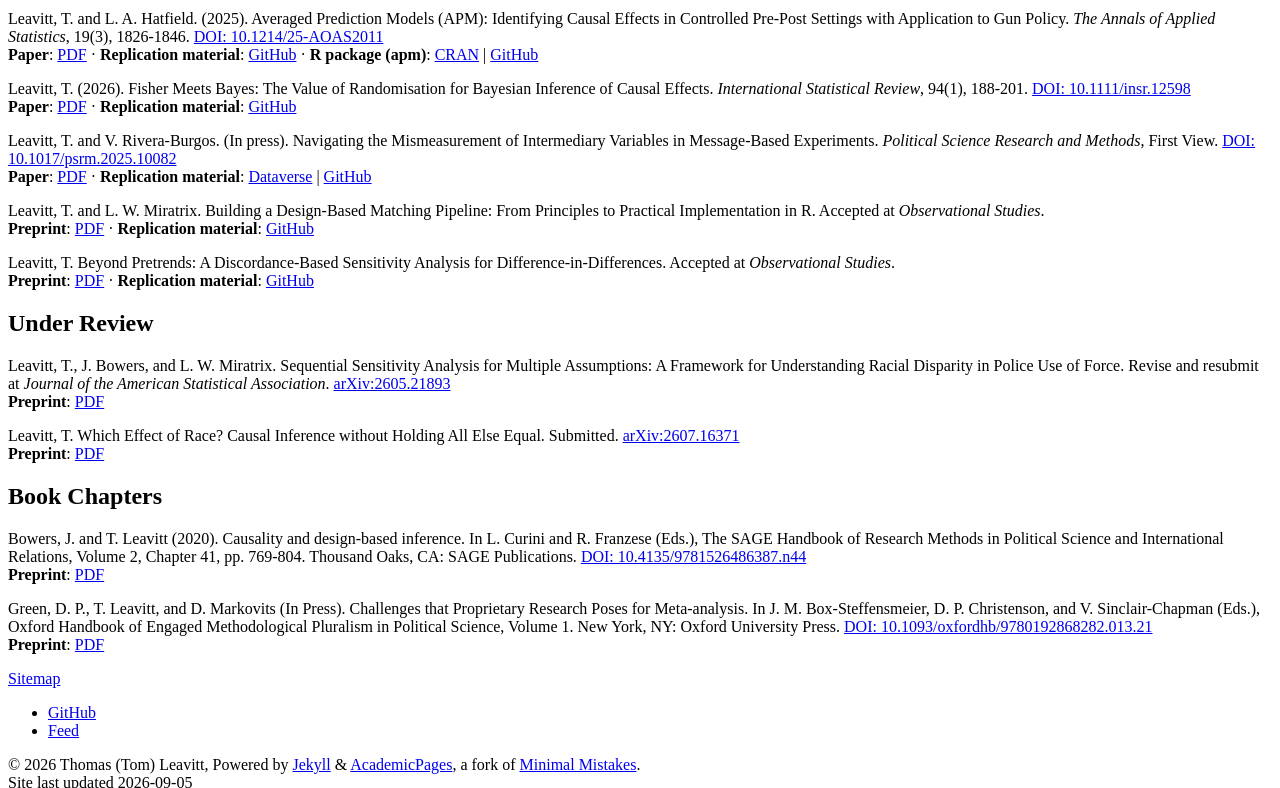
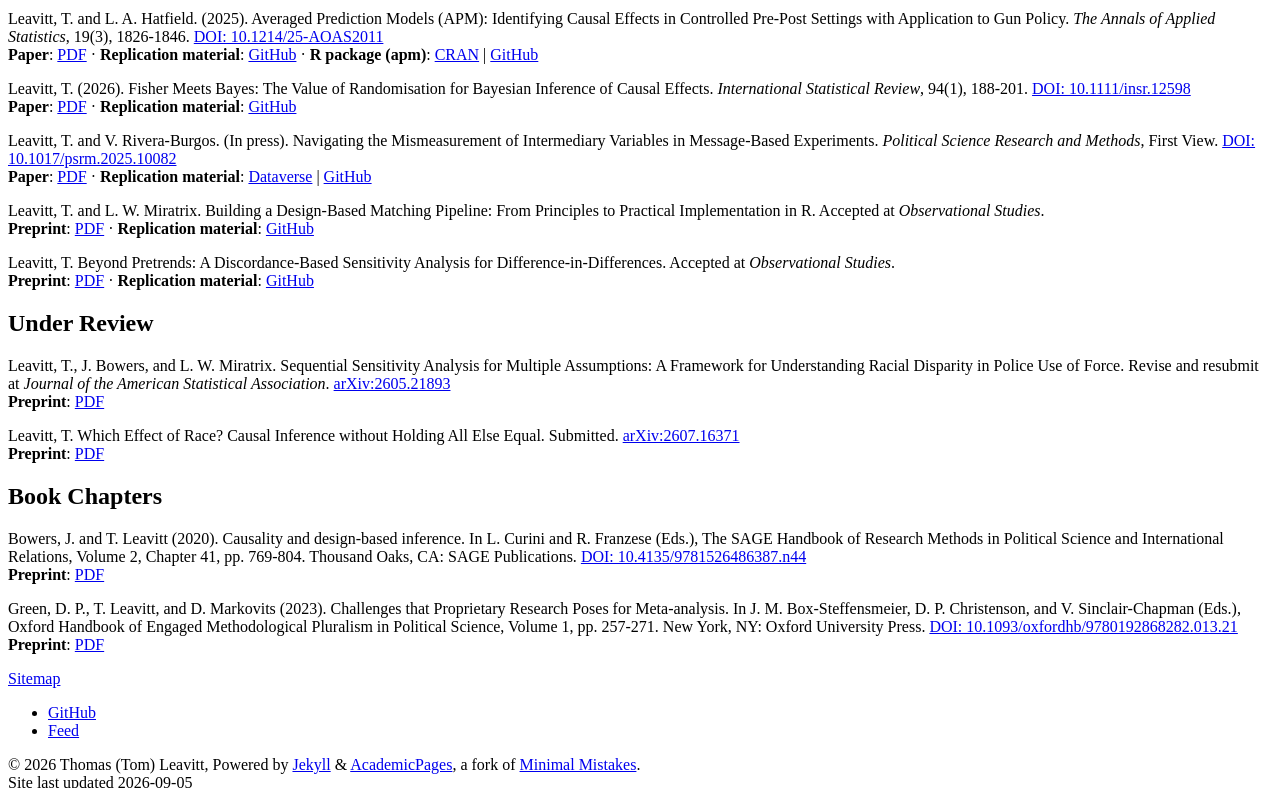
Before and after one commit to tl2624/tl2624.github.io, a Jekyll site: the page built from _pages/publications.md, in a window 1280 px wide and 900 px high, scrolled down 1163 px, cut to the strip 0-788 px from the top of the window. Built offline with Jekyll 4.4.1, drawn with Linux system fonts in a browser that asks for light colours; some web fonts are replaced.

Commit message:
Update the OUP chapter from In Press to published (2023)
Crossref records the chapter as published online December 18, 2023, at
pages 257-271. It had been listed as In Press since Fall 2023.

Co-Authored-By: Claude Opus 5 <noreply@anthropic.com>

```diff
--- a/_pages/publications.md
+++ b/_pages/publications.md
@@ -43,5 +43,5 @@ Leavitt, T. Which Effect of Race? Causal Inference without Holding All Else Equa
 Bowers, J. and T. Leavitt (2020). Causality and design-based inference. In L. Curini and R. Franzese (Eds.), The SAGE Handbook of Research Methods in Political Science and International Relations, Volume 2, Chapter 41, pp. 769-804. Thousand Oaks, CA: SAGE Publications. [DOI: 10.4135/9781526486387.n44](https://doi.org/10.4135/9781526486387.n44)
 **Preprint**: [PDF](https://tl2624.github.io/files/Bowers_Leavitt_2020.pdf)
 
-Green, D. P., T. Leavitt, and D. Markovits (In Press). Challenges that Proprietary Research Poses for Meta-analysis. In J. M. Box-Steffensmeier, D. P. Christenson, and V. Sinclair-Chapman (Eds.), Oxford Handbook of Engaged Methodological Pluralism in Political Science, Volume 1. New York, NY: Oxford University Press. [DOI: 10.1093/oxfordhb/9780192868282.013.21](https://doi.org/10.1093/oxfordhb/9780192868282.013.21)
+Green, D. P., T. Leavitt, and D. Markovits (2023). Challenges that Proprietary Research Poses for Meta-analysis. In J. M. Box-Steffensmeier, D. P. Christenson, and V. Sinclair-Chapman (Eds.), Oxford Handbook of Engaged Methodological Pluralism in Political Science, Volume 1, pp. 257-271. New York, NY: Oxford University Press. [DOI: 10.1093/oxfordhb/9780192868282.013.21](https://doi.org/10.1093/oxfordhb/9780192868282.013.21)
 **Preprint**: [PDF](https://tl2624.github.io/files/Green_et_al_In_Progress.pdf)
```
